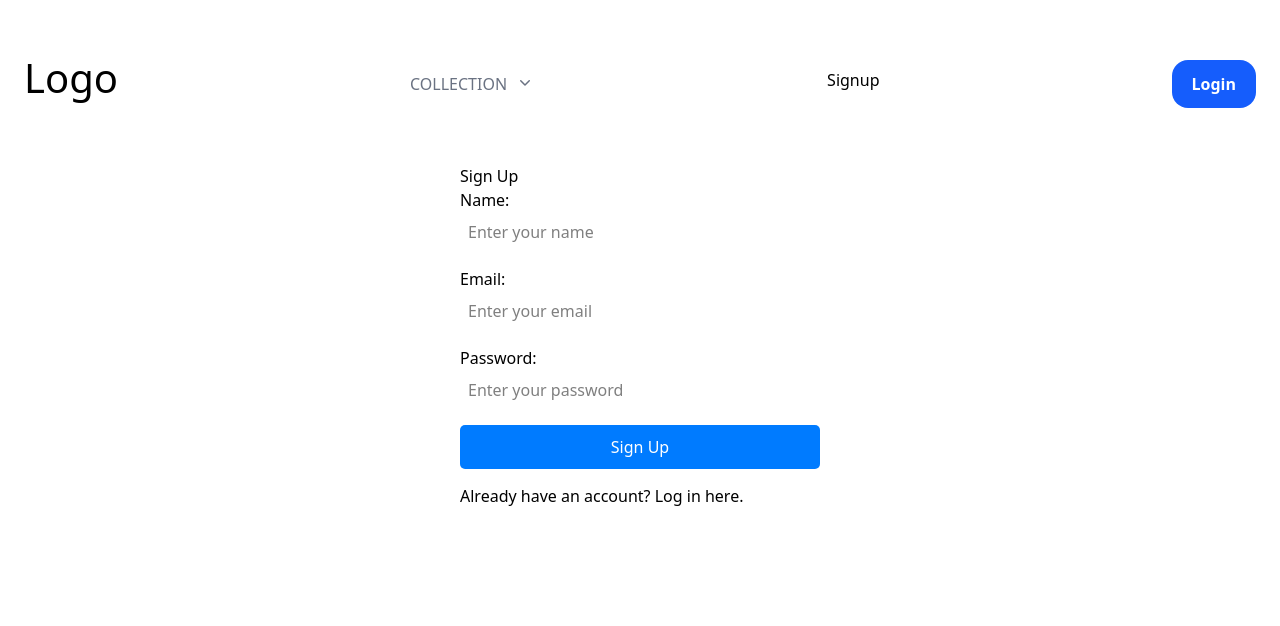
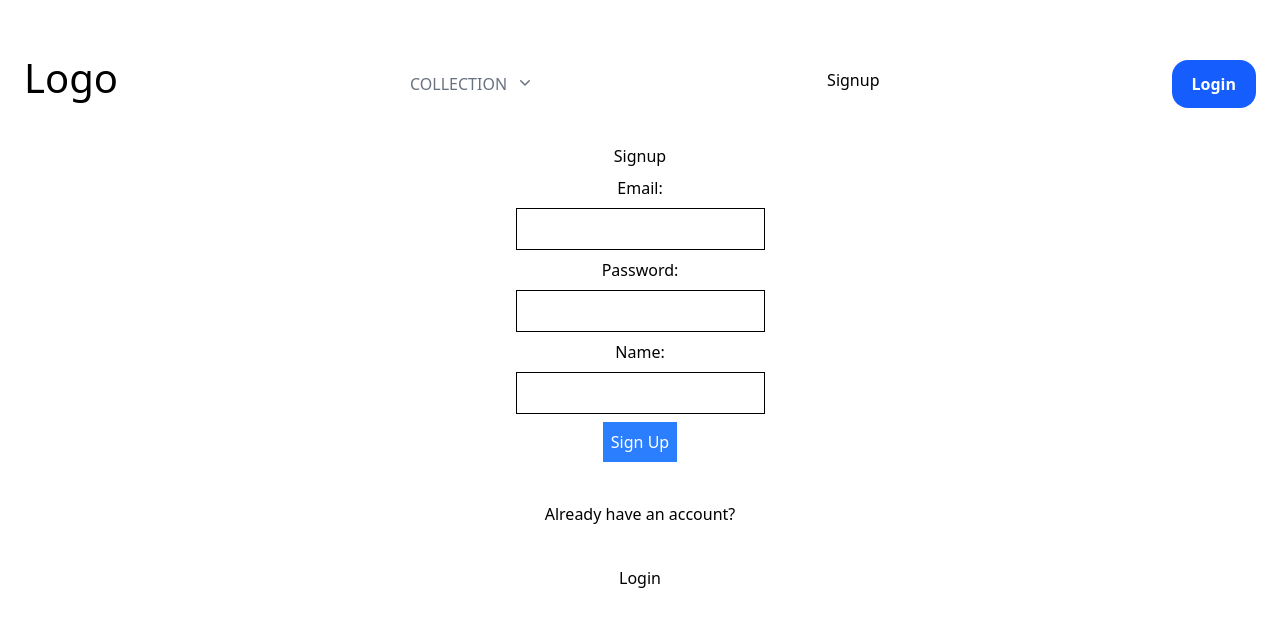
Before and after one commit to LisbonConnection/World-Wide-Wine-Frontend, a React (Vite) app: page /signup in a window 1280 px wide. Shown: the top 626 px of the page. Built offline with nearby package versions, Linux system fonts and the light colour scheme.

Commit message:
update login

```diff
--- a/package.json
+++ b/package.json
@@ -13,12 +13,12 @@
   "dependencies": {
     "@heroicons/react": "^2.2.0",
     "@tailwindcss/vite": "^4.0.10",
-    "axios": "^1.8.1",
+    "axios": "^1.8.2",
     "react": "^19.0.0",
     "react-dom": "^19.0.0",
     "react-icons": "^5.5.0",
     "react-modal": "^3.16.3",
-    "react-router-dom": "^7.2.0",
+    "react-router-dom": "^7.3.0",
     "react-social-icons": "^6.22.0",
     "react-toastify": "^11.0.5",
     "tailwindcss": "^4.0.10"
--- a/src/pages/SignUp.jsx
+++ b/src/pages/SignUp.jsx
@@ -1,104 +1,88 @@
-import React, { useState } from 'react';
-import { useNavigate } from 'react-router-dom';
 
-const Signup = () => {
-  const [name, setName] = useState('');
-  const [email, setEmail] = useState('');
-  const [password, setPassword] = useState('');
-  const [error, setError] = useState('');
+import { useState } from "react";
+import { Link, useNavigate } from "react-router-dom";
+import axios from "axios";
+
+const API_URL = "http://localhost:5005";
+
+function SignupPage(props) {
+  const [email, setEmail] = useState("");
+  const [password, setPassword] = useState("");
+  const [name, setName] = useState("");
+  const [errorMessage, setErrorMessage] = useState(undefined);
+
   const navigate = useNavigate();
 
-  const handleSubmit = async (e) => {
+  const handleEmail = (e) => setEmail(e.target.value);
+  const handlePassword = (e) => setPassword(e.target.value);
+  const handleName = (e) => setName(e.target.value);
+
+  const handleSignupSubmit = (e) => {
     e.preventDefault();
+    // Create an object representing the request body
+    const requestBody = { email, password, name };
 
-    if (!name || !email || !password) {
-      setError('All fields are required.');
-      return;
-    }
-
-    try {
-      const response = await fetch('http://localhost:5005/register', {
-        method: 'POST',
-        headers: {
-          'Content-Type': 'application/json',
-        },
-        body: JSON.stringify({ name, email, password }),
+    // Make an axios request to the API
+    // If the POST request is a successful redirect to the login page
+    // If the request resolves with an error, set the error message in the state
+    axios
+      .post(`${API_URL}/auth/signup`, requestBody)
+      .then((response) => {
+        navigate("/login");
+      })
+      .catch((error) => {
+        const errorDescription = error.response.data.message;
+        setErrorMessage(errorDescription);
       });
-
-      const data = await response.json();
-
-      if (!response.ok) {
-        throw new Error(data.message || 'Registration failed');
-      }
-
-      console.log('Registration successful:', data);
-      navigate('/login');
-    } catch (err) {
-      setError(err.message);
-    }
   };
 
   return (
-    <div style={{ maxWidth: '400px', margin: '0 auto', padding: '20px' }}>
-      <h2>Sign Up</h2>
-      {error && <p style={{ color: 'red' }}>{error}</p>}
-      <form onSubmit={handleSubmit}>
-        <div style={{ marginBottom: '15px' }}>
-          <label htmlFor="name">Name:</label>
+    <>
+      <div className="flex-col items-center justify-center text-center space-y-10">
+        <form
+          className="flex flex-col items-center justify-center text-center space-y-2"
+          onSubmit={handleSignupSubmit}
+        >
+          <h1>Signup</h1>
+
+          <label>Email:</label>
+          <input
+            type="email"
+            name="email"
+            value={email}
+            onChange={handleEmail}
+            className="border p-2"
+          />
+
+          <label>Password:</label>
+          <input
+            type="password"
+            name="password"
+            value={password}
+            onChange={handlePassword}
+            className="border p-2"
+          />
+
+          <label>Name:</label>
           <input
             type="text"
-            id="name"
-            placeholder="Enter your name"
+            name="name"
             value={name}
-            onChange={(e) => setName(e.target.value)}
-            style={{ width: '100%', padding: '8px', boxSizing: 'border-box' }}
-            required
+            onChange={handleName}
+            className="border p-2"
           />
-        </div>
-        <div style={{ marginBottom: '15px' }}>
-          <label htmlFor="email">Email:</label>
-          <input
-            type="email"
-            id="email"
-            placeholder="Enter your email"
-            value={email}
-            onChange={(e) => setEmail(e.target.value)}
-            style={{ width: '100%', padding: '8px', boxSizing: 'border-box' }}t
-            required
-          />
-        </div>
-        <div style={{ marginBottom: '15px' }}>
-          <label htmlFor="password">Password:</label>
-          <input
-            type="password"
-            id="password"
-            placeholder="Enter your password"
-            value={password}
-            onChange={(e) => setPassword(e.target.value)}
-            style={{ width: '100%', padding: '8px', boxSizing: 'border-box' }}
-            required
-          />
-        </div>
-        <button
-          type="submit"
-          style={{
-            width: '100%',
-            padding: '10px',
-            backgroundColor: '#007bff',
-            color: '#fff',
-            border: 'none',
-            borderRadius: '5px',
-            cursor: 'pointer',
-          }}
-        >
-          Sign Up
-        </button>
-      </form>
-      <p style={{ marginTop: '15px' }}>
-        Already have an account? <a href="/login">Log in here</a>.
-      </p>
-    </div>
+
+          <button type="submit" className="bg-blue-500 text-white p-2">
+            Sign Up
+          </button>
+        </form>
+        {errorMessage && <p className="error-message">{errorMessage}</p>}
+
+        <p>Already have an account?</p>
+        <Link to={"/login"}> Login</Link>
+      </div>
+    </>
   );
-};
+}
 
-export default Signup;
+export default SignupPage;
```
Also changed, not shown: 1 other file (tests, documents, lock files or other folders).
